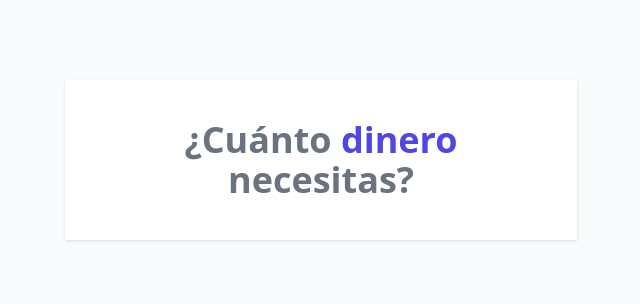
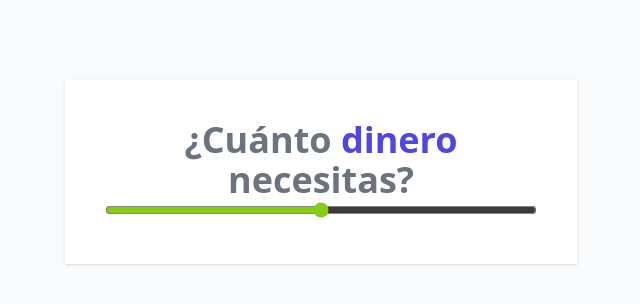
Before and after one commit to VictorLascares/cotizador-prestamos, a React (Vite) app: page / in a window 1280 px wide. Shown: the top 304 px of the page, without its empty margins (319-959 px from the left). Built offline with nearby package versions, Linux system fonts and the light colour scheme.

Commit message:
Agregando input para cantidades

```diff
--- a/src/App.jsx
+++ b/src/App.jsx
@@ -4,6 +4,10 @@
   return (
     <div className="my-20 max-w-lg mx-auto bg-white shadow p-10">
       <Header />
+      <input
+        type="range"
+        className="w-full bg-gray-200 accent-lime-500 hover:accent-lime-600"
+      />
     </div>
  )
 }
```
